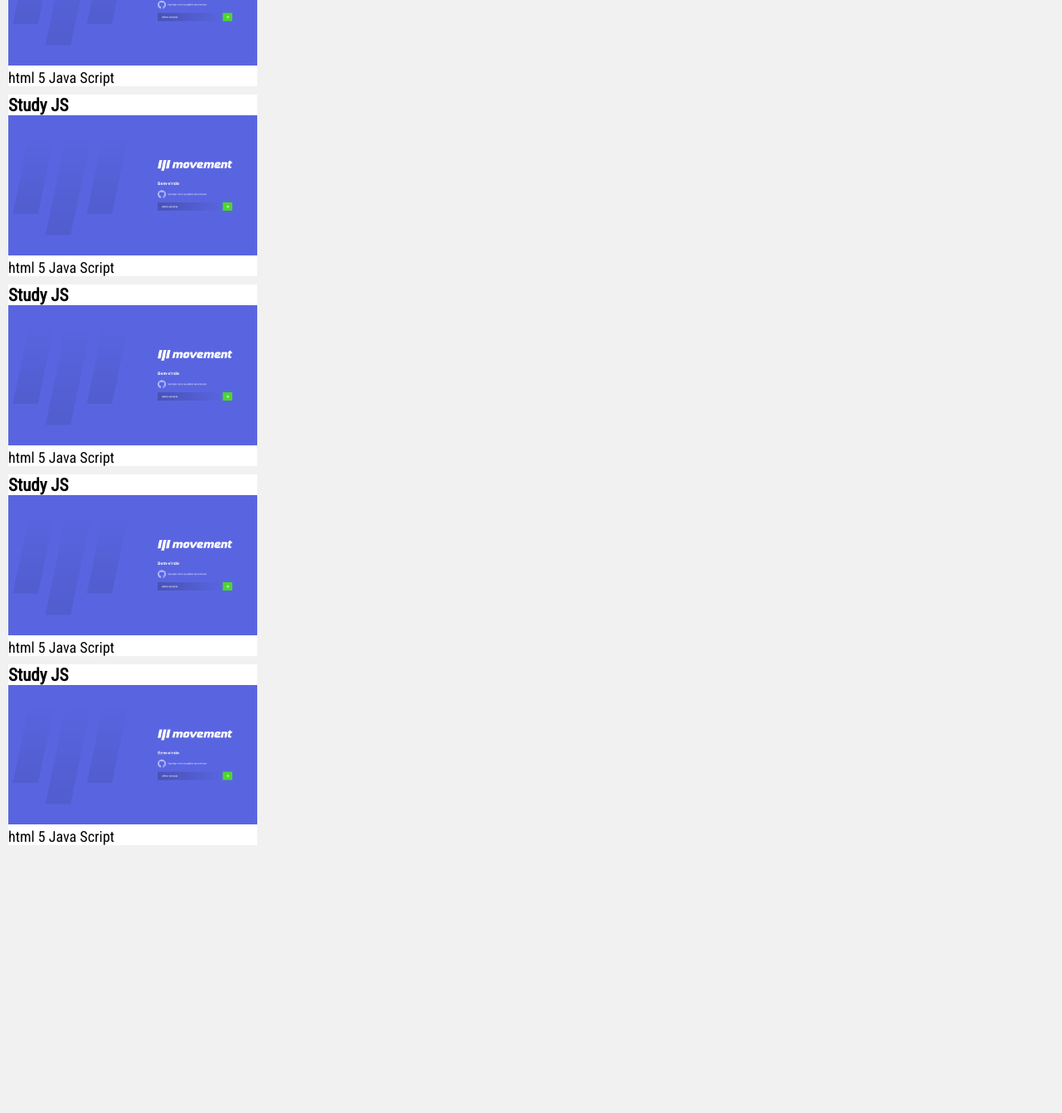
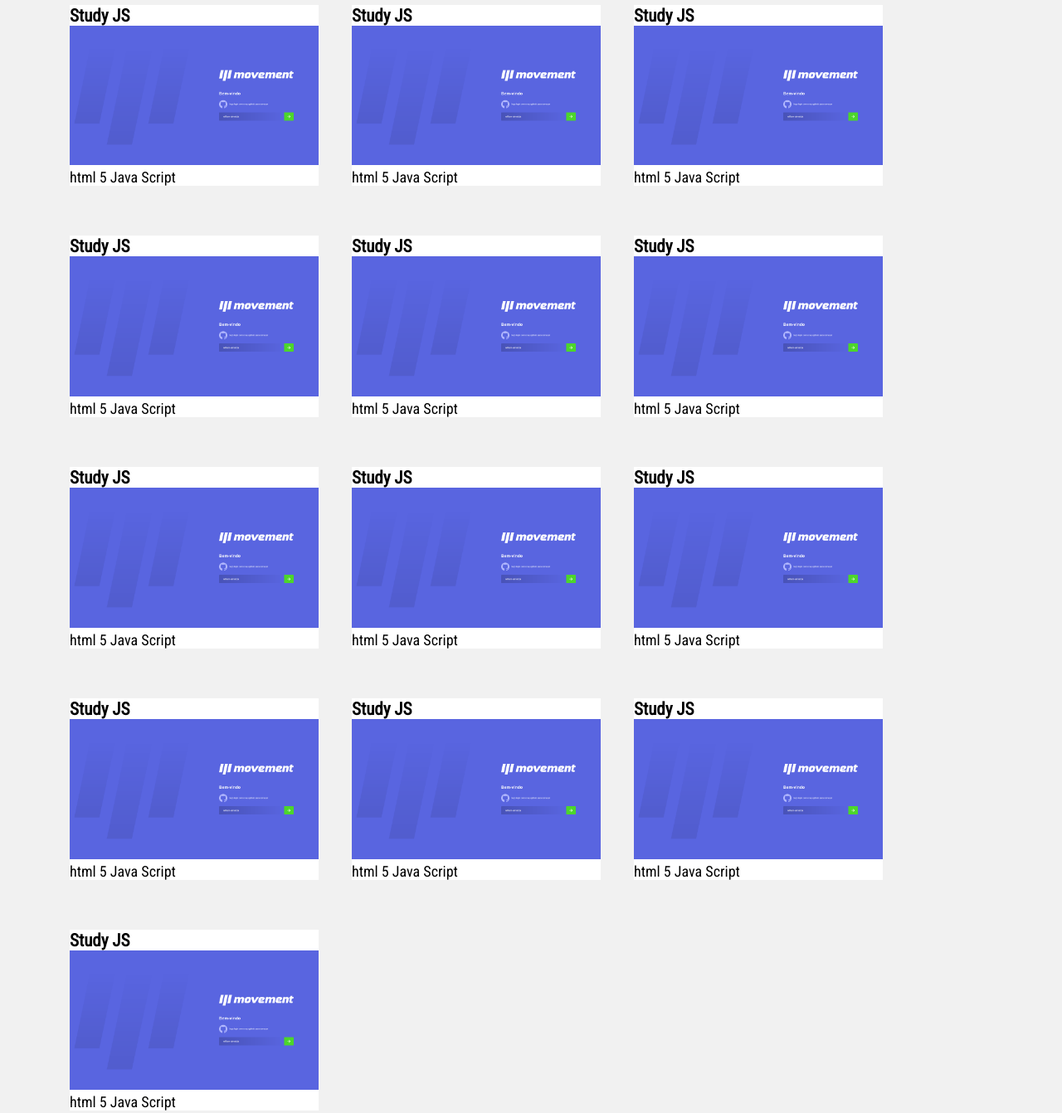
Before and after one commit to william-almeida/portifolio, a plain HTML site: page index.html in a window 1280 px wide. Shown: the part 603-1945 px from the top of the page at 83% size. Before the commit the page ends 1632 px from the top, so only its background shows below. Drawn offline with Linux system fonts and the light colour scheme.

Commit message:
cards layout

```diff
--- a/index.html
+++ b/index.html
@@ -78,6 +78,112 @@
           <span>Java Script</span>
         </footer>
       </div>
+      <div class="card">
+        <h3>Study JS</h3>
+        <img src="./src/img/movement.jpeg" alt="Movement screenshot">
+        <footer>
+          <span>html 5</span>
+          <span>Java Script</span>
+        </footer>
+      </div>
+
+      <div class="card">
+        <h3>Study JS</h3>
+        <img src="./src/img/movement.jpeg" alt="Movement screenshot">
+        <footer>
+          <span>html 5</span>
+          <span>Java Script</span>
+        </footer>
+      </div>
+
+      <div class="card">
+        <h3>Study JS</h3>
+        <img src="./src/img/movement.jpeg" alt="Movement screenshot">
+        <footer>
+          <span>html 5</span>
+          <span>Java Script</span>
+        </footer>
+      </div>
+
+      <div class="card">
+        <h3>Study JS</h3>
+        <img src="./src/img/movement.jpeg" alt="Movement screenshot">
+        <footer>
+          <span>html 5</span>
+          <span>Java Script</span>
+        </footer>
+      </div>
+
+      <div class="card">
+        <h3>Study JS</h3>
+        <img src="./src/img/movement.jpeg" alt="Movement screenshot">
+        <footer>
+          <span>html 5</span>
+          <span>Java Script</span>
+        </footer>
+      </div>
+
+      <div class="card">
+        <h3>Study JS</h3>
+        <img src="./src/img/movement.jpeg" alt="Movement screenshot">
+        <footer>
+          <span>html 5</span>
+          <span>Java Script</span>
+        </footer>
+      </div>
+      <div class="card">
+        <h3>Study JS</h3>
+        <img src="./src/img/movement.jpeg" alt="Movement screenshot">
+        <footer>
+          <span>html 5</span>
+          <span>Java Script</span>
+        </footer>
+      </div>
+
+      <div class="card">
+        <h3>Study JS</h3>
+        <img src="./src/img/movement.jpeg" alt="Movement screenshot">
+        <footer>
+          <span>html 5</span>
+          <span>Java Script</span>
+        </footer>
+      </div>
+
+      <div class="card">
+        <h3>Study JS</h3>
+        <img src="./src/img/movement.jpeg" alt="Movement screenshot">
+        <footer>
+          <span>html 5</span>
+          <span>Java Script</span>
+        </footer>
+      </div>
+
+      <div class="card">
+        <h3>Study JS</h3>
+        <img src="./src/img/movement.jpeg" alt="Movement screenshot">
+        <footer>
+          <span>html 5</span>
+          <span>Java Script</span>
+        </footer>
+      </div>
+
+      <div class="card">
+        <h3>Study JS</h3>
+        <img src="./src/img/movement.jpeg" alt="Movement screenshot">
+        <footer>
+          <span>html 5</span>
+          <span>Java Script</span>
+        </footer>
+      </div>
+
+      <div class="card">
+        <h3>Study JS</h3>
+        <img src="./src/img/movement.jpeg" alt="Movement screenshot">
+        <footer>
+          <span>html 5</span>
+          <span>Java Script</span>
+        </footer>
+      </div>
 
 
     </div>
--- a/style.css
+++ b/style.css
@@ -3,20 +3,36 @@
   padding: 0;
   margin: 0;
 }
+
 html {
   font-size: 62.50%;
 }
-body{
+
+body {
   font-size: 1.8rem;
   font-family: 'Roboto Condensed', sans-serif;
   width: 100%;
   height: 100%;
   background-color: #f1f1f1;
 }
+
+.container {
+  width: 90%;
+  margin: auto;
+  height: 100%;
+}
+.cards {
+  width: 100%;
+  height: 100%;
+  display: flex;
+  flex-wrap: wrap;
+}
+
 .card {
+  display: inline-block;
   width: 300px;
   background-color: #ffffff;
-  margin: 1rem;
+  margin: 3rem 2rem;
 }
 .card img{
   width: 100%;
```
